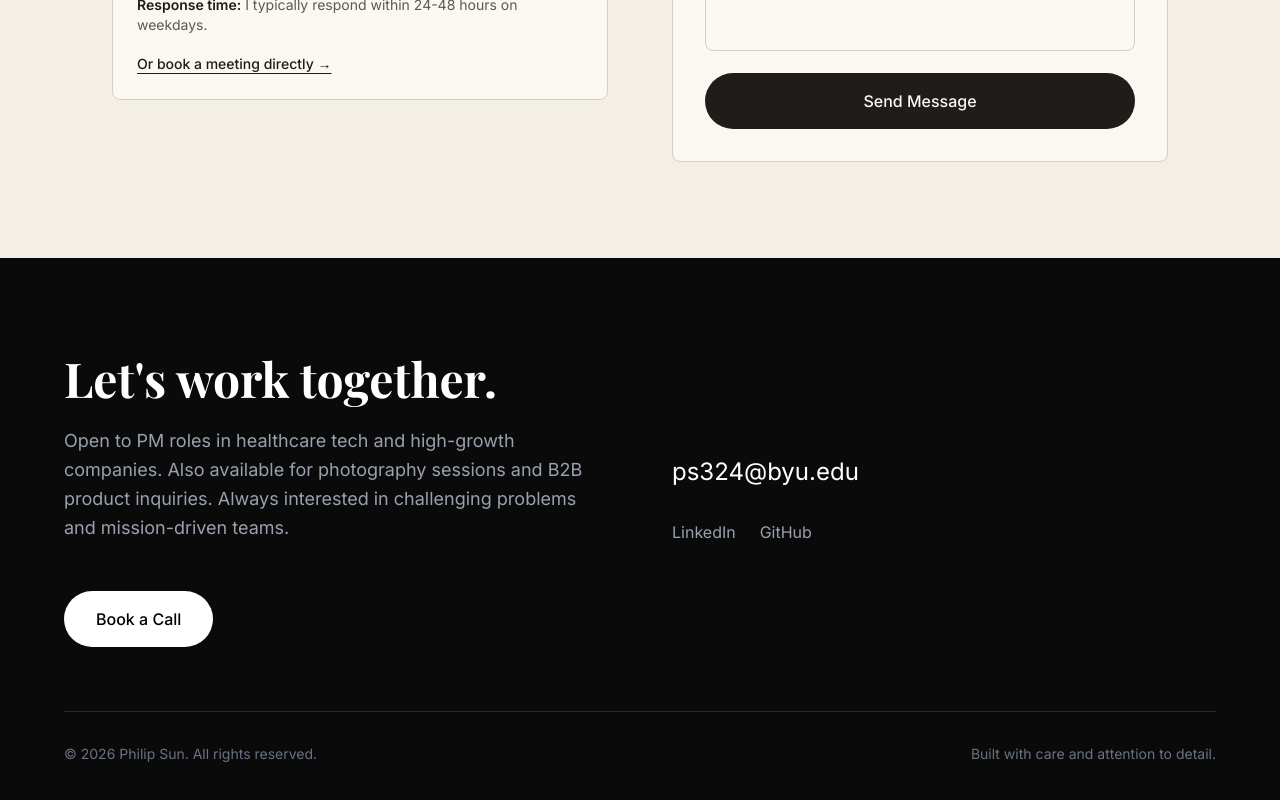
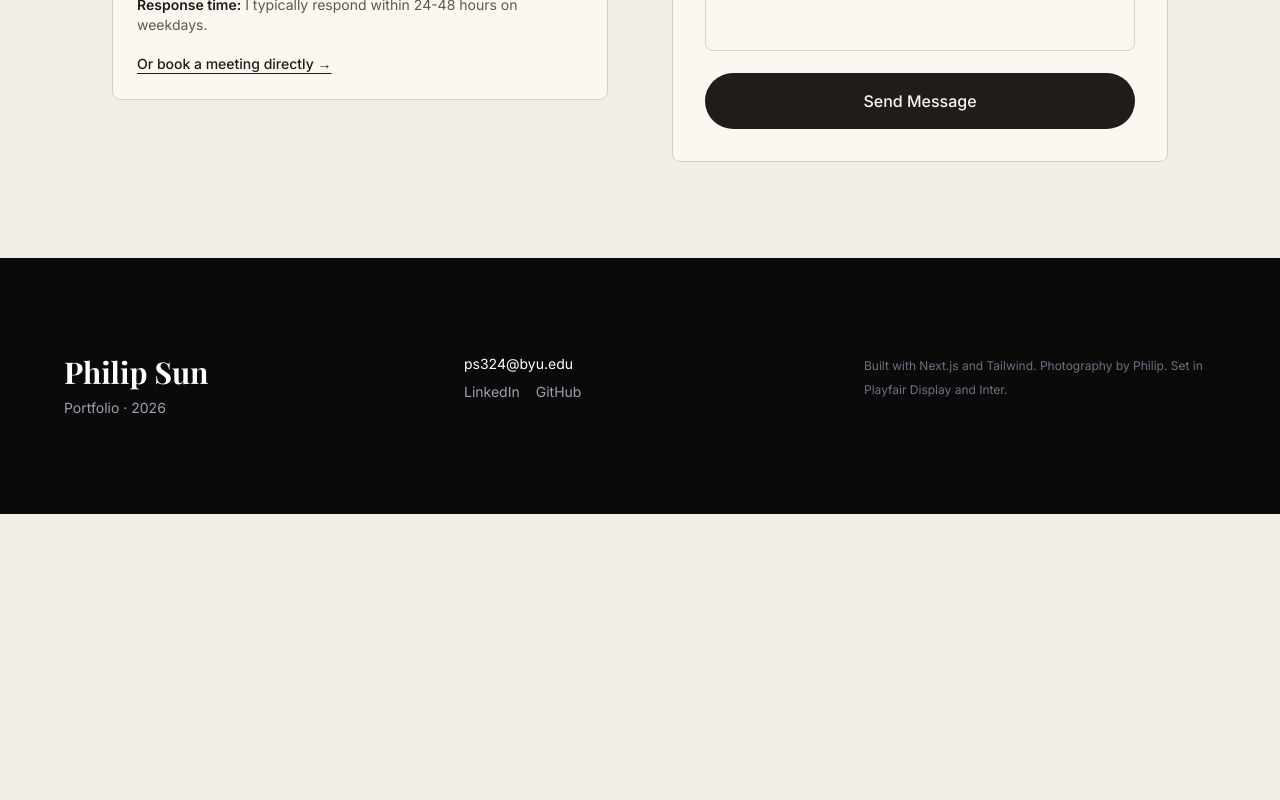
Before and after one commit to Psuncode/Personal-Bradning-, a Next.js app: page /contact in a window 1280 px wide. Shown: the part 896-1696 px from the top of the page. After the commit the page ends 1410 px from the top, so only its background shows below. Built offline with nearby package versions, Linux system fonts and the light colour scheme.

Commit message:
feat(footer): signature/colophon style; remove sales copy

```diff
--- a/src/components/layout/footer.tsx
+++ b/src/components/layout/footer.tsx
@@ -1,41 +1,23 @@
-import Link from "next/link";
 import { siteConfig } from "@/data/site-config";
 
 export function Footer() {
   return (
     <footer id="contact" className="bg-[#0a0a0a] text-white py-24 px-6 md:px-12">
-      <div className="max-w-6xl mx-auto">
-        <div className="grid md:grid-cols-2 gap-16 mb-16">
+      <div className="max-w-6xl mx-auto grid gap-12 md:grid-cols-3">
         <div>
-            <h2 className="font-[family-name:var(--font-playfair)] text-4xl md:text-5xl mb-6">
-              Let&apos;s work together.
-            </h2>
-            <p className="text-gray-400 text-lg leading-relaxed mb-8">
-              Open to PM roles in healthcare tech and high-growth companies. Also available for photography sessions and B2B product inquiries. Always interested in challenging problems and mission-driven teams.
-            </p>
-            <div className="flex flex-wrap gap-4 pt-4">
-              <Link
-                href="/meet"
-                className="inline-flex items-center gap-2 px-8 py-4 bg-white text-black rounded-full hover:bg-gray-100 transition-colors font-medium"
-              >
-                Book a Call
-              </Link>
+          <p className="font-[family-name:var(--font-playfair)] text-3xl mb-2">Philip Sun</p>
+          <p className="text-sm text-gray-400">Portfolio · {new Date().getFullYear()}</p>
         </div>
-          </div>
-
-          <div className="flex flex-col justify-center space-y-4">
-            <a
-              href={siteConfig.links.email}
-              className="text-2xl hover:text-gray-300 transition-colors"
-            >
+        <div className="text-sm space-y-2">
+          <a href={siteConfig.links.email} className="block hover:text-gray-300">
             {siteConfig.email}
           </a>
-            <div className="flex gap-6 pt-4">
+          <div className="flex gap-4 text-gray-400">
             <a
               href={siteConfig.links.linkedin}
               target="_blank"
               rel="noopener noreferrer"
-                className="text-gray-400 hover:text-white transition-colors"
+              className="hover:text-white"
             >
               LinkedIn
             </a>
@@ -43,21 +25,14 @@ export function Footer() {
               href={siteConfig.links.github}
               target="_blank"
               rel="noopener noreferrer"
-                className="text-gray-400 hover:text-white transition-colors"
+              className="hover:text-white"
             >
               GitHub
             </a>
           </div>
         </div>
-        </div>
-
-        <div className="border-t border-gray-800 pt-8 flex flex-col md:flex-row justify-between items-center gap-4">
-          <p className="text-gray-500 text-sm">
-            &copy; {new Date().getFullYear()} {siteConfig.name}. All rights reserved.
-          </p>
-          <p className="text-gray-500 text-sm">
-            Built with care and attention to detail.
-          </p>
+        <div className="text-xs text-gray-500 leading-6">
+          Built with Next.js and Tailwind. Photography by Philip. Set in Playfair Display and Inter.
         </div>
       </div>
     </footer>
```
Also changed, not shown: 1 other file (tests, documents, lock files or other folders). Lines whose indentation alone changed are shown as unchanged.
